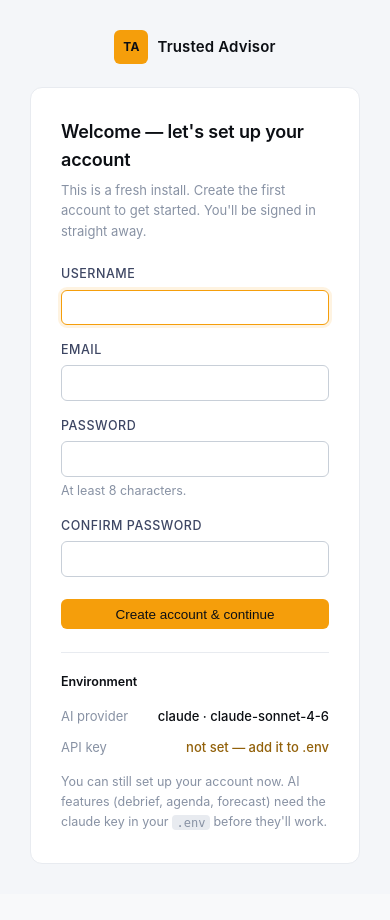
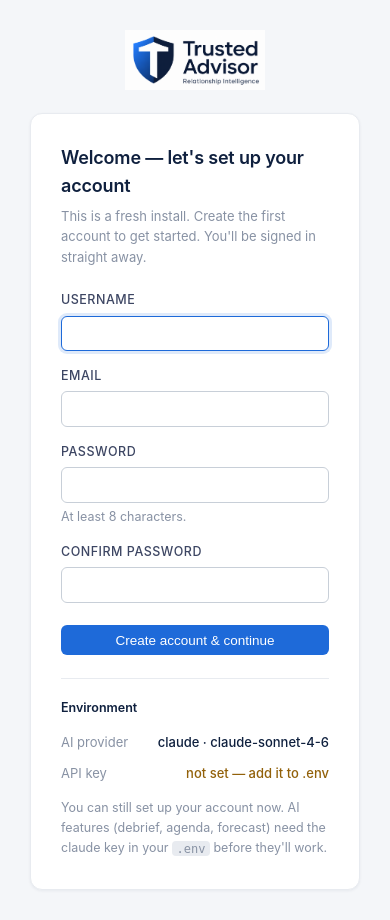
Before and after one commit to jrbrown3/Trusted-Advisor, a FastAPI app: page /setup in a window 390 px wide. Before the commit the page ends 864 px from the top, so only its background shows below. Run offline with FastAPI, Linux system fonts and the light colour scheme.

Commit message:
Rebrand: shield logo + navy/blue brand identity
Replaces the placeholder 'TA' amber chip and the slate+amber palette with
the Trusted Advisor brand from the supplied logo.

Assets (app/static/img/):
- logo.png  — full lockup, used on the auth/setup/login pages
- mark.png  — standalone shield, flood-filled to a transparent background
              while preserving the enclosed white 'T', so it reads on both
              the dark sidebar and light surfaces
- favicon.png

Brand palette (main.css):
- New tokens: --brand #1E6AD9 (shield blue), --brand-bright, --brand-dark,
  --brand-navy #0F203E (deep navy). --accent points at the brand blue.
- Sidebar background -> deep navy; primary text -> navy.
- Repointed accents from amber to brand: active nav, primary CTAs
  (.btn-amber), .btn-primary -> navy, focus rings, discovery-layer dots,
  trust-dimension bars, selected scoring-anchor option, and link hovers.
- Amber RETAINED only as semantic 'caution/mid/draft' signal (declining/
  cooling trajectories, draft pills, mid trust band, this-week urgency,
  AI-draft banner) so the traffic-light meaning survives. Trust-score
  green/amber/red bands unchanged.

Templates:
- base.html: sidebar + mobile-bar use the shield <img>; favicon added.
- auth_base.html: full logo lockup; navy titles, soft shadow.

Verified with Playwright (real chromium): full logo on setup, shield mark in
sidebar + mobile bar, sidebar navy, CTAs brand blue — 6/6 brand checks, plus
a route + static-asset smoke test.

```diff
--- a/app/static/css/main.css
+++ b/app/static/css/main.css
@@ -1,7 +1,7 @@
 /*
   main.css — Trusted Advisor design system
   ─────────────────────────────────────────
-  Palette: slate + signal amber. No frameworks.
+  Palette: deep navy + shield blue (Trusted Advisor brand). No frameworks.
   Trust is earned quietly — the UI reflects that: minimal chrome,
   data-forward, zero decorative noise.
 */
@@ -11,7 +11,7 @@
 
 /* ── Tokens ─────────────────────────────────────────────────── */
 :root {
-  /* Slate scale */
+  /* Slate scale (text, borders, surfaces) */
   --slate-950: #0C0F14;
   --slate-900: #141820;
   --slate-800: #1E2433;
@@ -22,11 +22,22 @@
   --slate-100: #E8EBF0;
   --slate-050: #F4F6F9;
 
-  /* Signal amber — the one accent, used sparingly */
+  /* ── Brand: Trusted Advisor (shield blue + deep navy) ── */
+  --brand:        #1E6AD9;   /* primary blue accent */
+  --brand-bright: #2D7BF0;   /* hover / highlight */
+  --brand-dark:   #1551B0;   /* pressed / strong text-on-light */
+  --brand-navy:   #0F203E;   /* deep navy — sidebar, dark surfaces */
+  --brand-navy-2: #16294A;   /* slightly lifted navy */
+
+  /* Accent role (points at the brand blue) */
+  --accent:     var(--brand);
+  --accent-dim: var(--brand-dark);
+
+  /* Signal amber — retained ONLY for semantic "caution / mid / draft" states */
   --amber:     #F59E0B;
   --amber-dim: #92610A;
 
-  /* Trust score colours */
+  /* Trust score colours (traffic-light semantics) */
   --score-high:   #10B981;   /* emerald */
   --score-mid:    #F59E0B;   /* amber */
   --score-low:    #EF4444;   /* red */
@@ -34,8 +45,8 @@
   /* Semantic */
   --bg:         var(--slate-050);
   --bg-card:    #FFFFFF;
-  --bg-sidebar: var(--slate-900);
-  --text-primary:   var(--slate-950);
+  --bg-sidebar: var(--brand-navy);
+  --text-primary:   var(--brand-navy);
   --text-secondary: var(--slate-600);
   --text-muted:     var(--slate-400);
   --border:     var(--slate-100);
@@ -88,20 +99,16 @@ a:hover { text-decoration: underline; }
 }
 
 .brand-mark {
-  width: 30px; height: 30px;
-  background: var(--amber);
-  color: var(--slate-950);
-  border-radius: var(--radius);
-  display: flex; align-items: center; justify-content: center;
-  font-size: 11px; font-weight: 700; letter-spacing: 0.02em;
+  width: 30px; height: 34px;
+  object-fit: contain;
   flex-shrink: 0;
 }
 
 .brand-name {
-  font-size: 13px;
-  font-weight: 500;
-  color: rgba(255,255,255,0.85);
-  letter-spacing: 0.01em;
+  font-size: 14px;
+  font-weight: 600;
+  color: #FFFFFF;
+  letter-spacing: 0.005em;
 }
 
 .nav-links {
@@ -129,8 +136,8 @@ a:hover { text-decoration: underline; }
 }
 
 .nav-link.active {
-  background: rgba(245,158,11,0.15);
-  color: var(--amber);
+  background: rgba(45,123,240,0.18);
+  color: #6FA8F5;
 }
 
 .sidebar-footer {
@@ -210,8 +217,8 @@ a:hover { text-decoration: underline; }
 
 .btn:hover { opacity: 0.85; text-decoration: none; }
 
-.btn-primary  { background: var(--slate-900); color: #fff; }
-.btn-amber    { background: var(--amber);     color: var(--slate-950); }
+.btn-primary  { background: var(--brand-navy); color: #fff; }
+.btn-amber    { background: var(--brand);      color: #fff; }
 .btn-ghost    { background: transparent; color: var(--text-secondary); border: 1px solid var(--border-mid); }
 .btn-danger   { background: #FEF2F2; color: var(--score-low); }
 .btn-sm       { padding: 0.3rem 0.7rem; font-size: 12.5px; }
@@ -249,8 +256,8 @@ textarea {
 }
 
 input:focus, select:focus, textarea:focus {
-  border-color: var(--amber);
-  box-shadow: 0 0 0 3px rgba(245,158,11,0.12);
+  border-color: var(--brand);
+  box-shadow: 0 0 0 3px rgba(30,106,217,0.14);
 }
 
 textarea { resize: vertical; min-height: 100px; }
@@ -306,7 +313,7 @@ tr:hover td { background: var(--slate-050); }
   background: var(--border-mid);
 }
 
-.layer-dot.reached { background: var(--amber); }
+.layer-dot.reached { background: var(--brand); }
 
 /* ── AI draft banner ─────────────────────────────────────────── */
 .ai-draft-banner {
@@ -365,8 +372,8 @@ tr:hover td { background: var(--slate-050); }
     border-bottom: 1px solid rgba(255,255,255,0.08);
   }
   .mobile-bar-brand { display: flex; align-items: center; gap: 0.5rem; }
-  .mobile-bar-brand .brand-mark { width: 26px; height: 26px; font-size: 10px; }
-  .mobile-bar-brand .brand-name { font-size: 13px; font-weight: 600; color: rgba(255,255,255,0.9); }
+  .mobile-bar-brand .brand-mark { width: 24px; height: 28px; }
+  .mobile-bar-brand .brand-name { font-size: 13px; font-weight: 600; color: #FFFFFF; }
 
   /* Sidebar slides in from the left. */
   .sidebar {
--- a/app/templates/auth_base.html
+++ b/app/templates/auth_base.html
@@ -4,16 +4,16 @@
   <meta charset="UTF-8" />
   <meta name="viewport" content="width=device-width, initial-scale=1.0" />
   <title>{% block title %}Trusted Advisor{% endblock %}</title>
+  <link rel="icon" href="/static/img/favicon.png" type="image/png" />
   <link rel="stylesheet" href="/static/css/main.css" />
   <style>
-    body { display: block; background: var(--slate-050); }
+    body { display: block; background: var(--bg); }
     .auth-wrap { min-height: 100vh; display: flex; align-items: center; justify-content: center; padding: 2rem; }
     .auth-card { width: 100%; max-width: 420px; }
-    .auth-brand { display: flex; align-items: center; gap: 0.6rem; justify-content: center; margin-bottom: 1.5rem; }
-    .auth-brand .brand-mark { width: 34px; height: 34px; font-size: 12px; }
-    .auth-brand .brand-name { font-size: 15px; font-weight: 600; color: var(--text-primary); }
-    .auth-panel { background: var(--bg-card); border: 1px solid var(--border); border-radius: var(--radius-lg); padding: 2rem; }
-    .auth-title { font-size: 1.2rem; font-weight: 600; letter-spacing: -0.01em; margin-bottom: 0.3rem; }
+    .auth-brand { display: flex; align-items: center; justify-content: center; margin-bottom: 1.5rem; }
+    .auth-logo { height: 60px; width: auto; max-width: 100%; }
+    .auth-panel { background: var(--bg-card); border: 1px solid var(--border); border-radius: var(--radius-lg); padding: 2rem; box-shadow: 0 1px 3px rgba(15,32,62,0.06); }
+    .auth-title { font-size: 1.2rem; font-weight: 600; letter-spacing: -0.01em; margin-bottom: 0.3rem; color: var(--brand-navy); }
     .auth-sub { font-size: 13px; color: var(--text-muted); margin-bottom: 1.5rem; }
     .auth-error { background: #FEF2F2; color: #991B1B; font-size: 13px; padding: 0.65rem 0.85rem; border-radius: var(--radius); margin-bottom: 1.25rem; }
     .auth-foot { text-align: center; font-size: 12.5px; color: var(--text-muted); margin-top: 1.25rem; }
@@ -25,8 +25,7 @@
   <div class="auth-wrap">
     <div class="auth-card">
       <div class="auth-brand">
-        <span class="brand-mark">TA</span>
-        <span class="brand-name">Trusted Advisor</span>
+        <img class="auth-logo" src="/static/img/logo.png" alt="Trusted Advisor — Relationship Intelligence" />
       </div>
       {% block content %}{% endblock %}
     </div>
--- a/app/templates/base.html
+++ b/app/templates/base.html
@@ -4,6 +4,8 @@
   <meta charset="UTF-8" />
   <meta name="viewport" content="width=device-width, initial-scale=1.0" />
   <title>{% block title %}Trusted Advisor{% endblock %}</title>
+
+  <link rel="icon" href="/static/img/favicon.png" type="image/png" />
 
   <!-- HTMX -->
   <script src="https://unpkg.com/htmx.org@1.9.12" defer></script>
@@ -21,7 +23,7 @@
       <span></span><span></span><span></span>
     </button>
     <div class="mobile-bar-brand">
-      <span class="brand-mark">TA</span>
+      <img class="brand-mark" src="/static/img/mark.png" alt="" />
       <span class="brand-name">Trusted Advisor</span>
     </div>
   </div>
@@ -32,7 +34,7 @@
   <!-- Sidebar navigation -->
   <nav class="sidebar" id="sidebar">
     <div class="sidebar-brand">
-      <span class="brand-mark">TA</span>
+      <img class="brand-mark" src="/static/img/mark.png" alt="" />
       <span class="brand-name">Trusted Advisor</span>
     </div>
 
--- a/app/templates/pages/actions_list.html
+++ b/app/templates/pages/actions_list.html
@@ -118,7 +118,7 @@
   .action-main { flex: 1; min-width: 0; }
   .action-head { display: flex; align-items: center; gap: 0.6rem; margin-bottom: 0.3rem; }
   .action-contact { font-size: 13px; font-weight: 600; color: var(--text-primary); }
-  .action-contact:hover { color: var(--amber-dim); text-decoration: none; }
+  .action-contact:hover { color: var(--brand); text-decoration: none; }
   .ai-tag { font-size: 10px; font-weight: 600; text-transform: uppercase; letter-spacing: 0.04em; color: var(--amber-dim); background: #FFFBEB; padding: 0.05rem 0.4rem; border-radius: 4px; }
   .action-due { font-size: 11px; font-weight: 600; color: var(--text-muted); font-family: var(--font-mono); margin-left: auto; }
   .action-text { font-size: 14px; color: var(--text-primary); margin-bottom: 0.3rem; line-height: 1.5; }
--- a/app/templates/pages/contact_detail.html
+++ b/app/templates/pages/contact_detail.html
@@ -320,7 +320,7 @@
   .dim-value { font-family: var(--font-mono); font-size: 13px; font-weight: 600; color: var(--text-secondary); }
   .dim-max { color: var(--text-muted); font-weight: 400; }
   .dim-bar-track { height: 6px; background: var(--slate-100); border-radius: 100px; overflow: hidden; }
-  .dim-bar-fill { height: 100%; background: var(--amber); border-radius: 100px; }
+  .dim-bar-fill { height: 100%; background: var(--brand); border-radius: 100px; }
   .dim-bar-fill--inverse { background: var(--slate-400); }
   .dim-blurb { font-size: 12px; color: var(--text-muted); margin-top: 0.3rem; }
   .mb-2 { margin-bottom: 1rem; }
--- a/app/templates/pages/contact_form.html
+++ b/app/templates/pages/contact_form.html
@@ -145,8 +145,8 @@
   .anchor-options { display: flex; flex-direction: column; gap: 4px; }
   .anchor-option { display: flex; align-items: center; gap: 0.6rem; padding: 0.55rem 0.7rem; border: 1px solid var(--border); border-radius: var(--radius); cursor: pointer; transition: border-color 0.12s, background 0.12s; }
   .anchor-option:hover { background: var(--slate-050); }
-  .anchor-option:has(input:checked) { border-color: var(--amber); background: #FFFBEB; }
-  .anchor-option input { width: auto; margin: 0; flex-shrink: 0; accent-color: var(--amber); }
+  .anchor-option:has(input:checked) { border-color: var(--brand); background: #EFF5FF; }
+  .anchor-option input { width: auto; margin: 0; flex-shrink: 0; accent-color: var(--brand); }
   .anchor-option-label { flex: 1; font-size: 13px; color: var(--text-primary); }
   .anchor-option-score { font-family: var(--font-mono); font-size: 12px; font-weight: 600; color: var(--text-muted); flex-shrink: 0; }
 
--- a/app/templates/pages/dashboard.html
+++ b/app/templates/pages/dashboard.html
@@ -145,14 +145,14 @@
   .dash-action:last-child { border-bottom: none; }
   .dash-action-main { flex: 1; min-width: 0; }
   .dash-action-contact { font-size: 12.5px; font-weight: 600; }
-  .dash-action-contact:hover { color: var(--amber-dim); text-decoration: none; }
+  .dash-action-contact:hover { color: var(--brand); text-decoration: none; }
   .dash-action-text { font-size: 13.5px; margin: 0.15rem 0; }
   .dash-action-reason { font-size: 11.5px; color: var(--text-muted); }
 
   .attention-row { display: flex; justify-content: space-between; align-items: center; gap: 0.75rem; padding: 0.6rem 0; border-bottom: 1px solid var(--border); }
   .attention-row:last-child { border-bottom: none; }
   .attention-row:hover { text-decoration: none; }
-  .attention-row:hover .attention-name { color: var(--amber-dim); }
+  .attention-row:hover .attention-name { color: var(--brand); }
   .attention-name { font-size: 13.5px; font-weight: 600; flex-shrink: 0; }
   .attention-reasons { display: flex; flex-wrap: wrap; gap: 0.3rem; justify-content: flex-end; }
   .attention-flag { font-size: 11px; font-weight: 600; background: #FEF2F2; color: var(--score-low); padding: 0.1rem 0.45rem; border-radius: 100px; }
```
Also changed, not shown: app/static/img/favicon.png (added), app/static/img/logo.png (added), app/static/img/mark.png (added).
